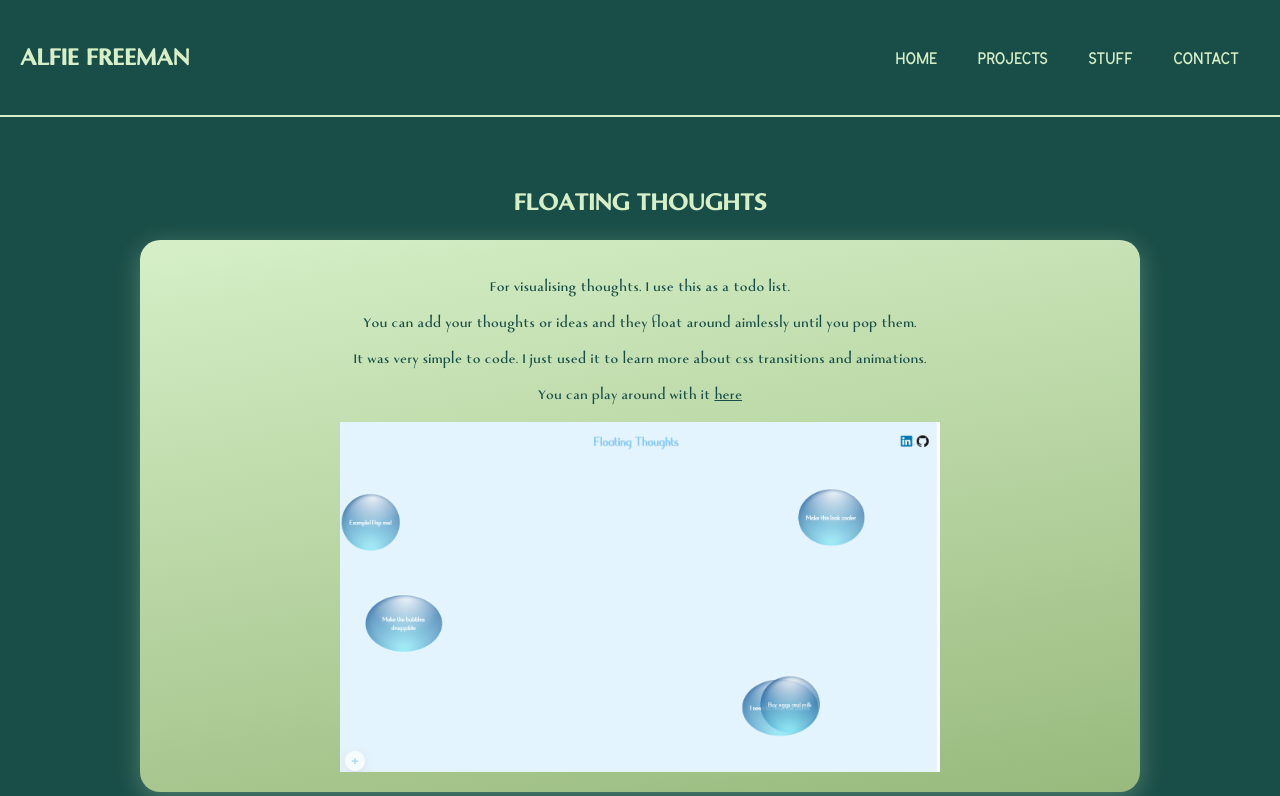
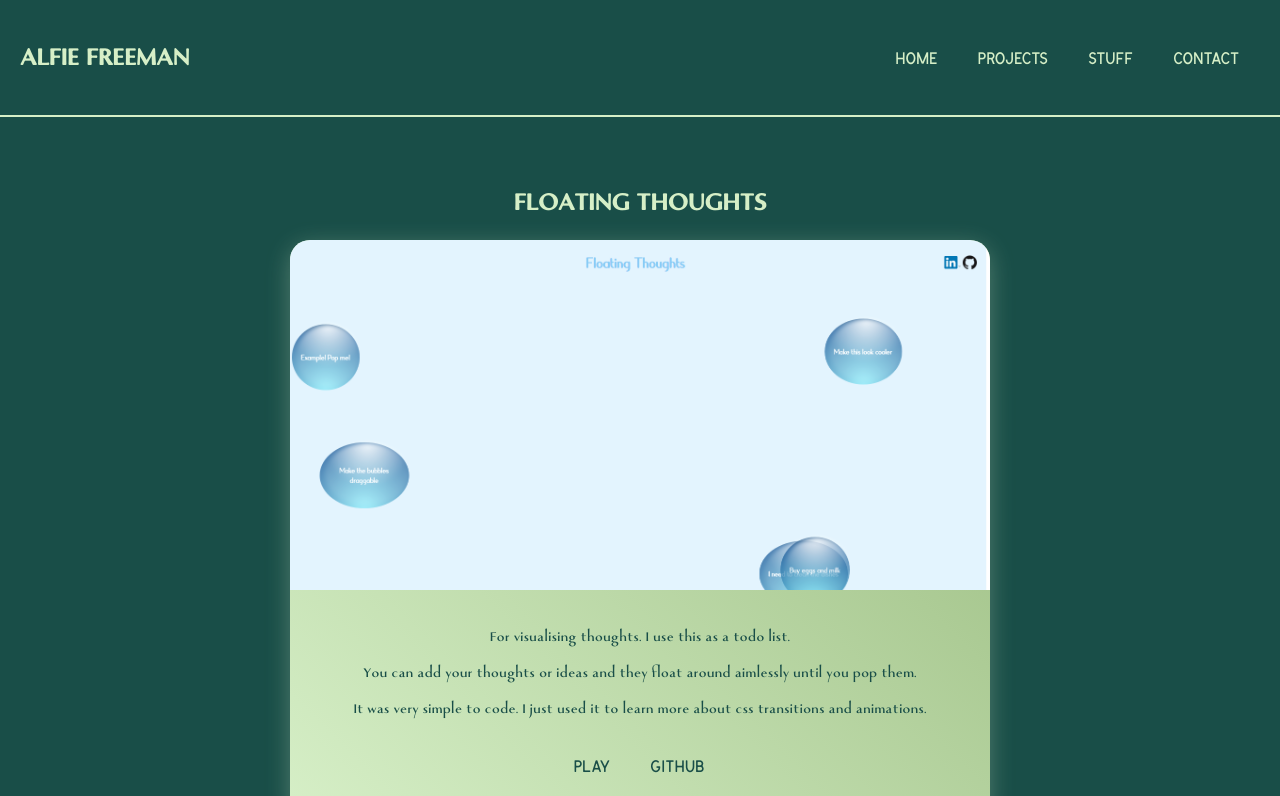
Before and after one commit to runticle/next-website, a Next.js app: page /projects/floating-thoughts in a window 1280 px wide. Shown: the top 796 px of the page. Built offline with nearby package versions, Linux system fonts and the light colour scheme.

Commit message:
Restyle projects card and display them all on one page. Keeping old pages in case I decide to expand the project info.

```diff
--- a/src/components/Nav.js
+++ b/src/components/Nav.js
@@ -118,7 +118,7 @@ const Mobile = styled.div`
       display: flex;
       align-items: center;
       position: relative;
-      text-transform: uppercase; */
+      text-transform: uppercase;
       background: none;
 
       color: var(--darkGreen);
--- a/src/components/Project/index.js
+++ b/src/components/Project/index.js
@@ -1,5 +1,6 @@
 import TextBlock from '@/components/shared/TextBlock';
 import Image from 'next/image';
+import Link from 'next/link';
 import styled from 'styled-components';
 
 const ProjectStyles = styled.main`
@@ -7,17 +8,32 @@ const ProjectStyles = styled.main`
 `
 
 const Section = styled.section`
-    max-width: 1000px;
+    max-width: 700px;
     margin: 0 auto;
     background: var(--lightGreen);
     border-radius: var(--spacing);
     box-shadow: var(--boxShadowSection);
-    padding: var(--spacing);
 
-    background: linear-gradient(170deg, var(--lightGreen) 0%, var(--middleGreen) 100%);
+    background: linear-gradient(45deg, var(--lightGreen) 0%, var(--middleGreen) 100%);
 
-    a{
-        text-decoration: underline;
+    .project-links {
+        padding-bottom: calc(var(--spacing) * 2);
+            a {
+                font-family: 'rounded';
+                padding: var(--spacing) var(--spacing);
+            text-transform: uppercase;
+            background: none;
+            border-radius: 80% 0; // leaf shape
+
+            cursor: pointer;
+
+            &:hover,
+            &:focus {
+                background: var(--lightGreen, lightGreen);
+                outline: none;
+                text-decoration:none;
+            }
+        }
     }
 
     * {
@@ -25,11 +41,13 @@ const Section = styled.section`
     }
 
     .imageBox {
-        width: 70%;
+        width: 100%;
         /* height: 350px; */
         overflow: hidden;
-        max-width: 600px;
+        /* max-width: 600px; */
         max-height: 350px;
+        border-top-left-radius: var(--spacing);
+        border-top-right-radius: var(--spacing);
 
         margin: 0 auto;
 
@@ -52,7 +70,7 @@ const Section = styled.section`
 
 `
 
-export default function Project({ title, introduction, websiteUrl, imageSrc }) {
+export default function Project({ title, introduction, websiteUrl, imageSrc, githubUrl }) {
 
     return (
         <ProjectStyles>
@@ -60,17 +78,23 @@ export default function Project({ title, introduction, websiteUrl, imageSrc }) {
                 {title}
             </h1>
             <Section>
-                <TextBlock text={introduction} />
-                {
-                    websiteUrl ? <p>
-                        You can play around with it <a href={websiteUrl} alt={websiteUrl} target="_blank" rel="noreferrer">here</a>
-                    </p> : null
-                }
                 <div className="imageBox">
                     <div className="image-overlay">
                         <Image src={imageSrc} alt={title + ' screenshot'} fill className="image" />
                     </div>
                 </div>
+                <TextBlock text={introduction} />
+                {
+                    websiteUrl || githubUrl ? <div className="project-links">
+                        {
+                            websiteUrl ? <Link href={websiteUrl} alt={websiteUrl} target="_blank" rel="noreferrer">Play</Link> : null
+                        }
+                        {
+                            githubUrl ? <Link href={websiteUrl} alt={githubUrl} target="_blank" rel="noreferrer">Github</Link> : null
+                        }
+                    </div>
+                        : null
+                }
             </Section>
         </ProjectStyles>
     )
--- a/src/components/shared/TextBlock.js
+++ b/src/components/shared/TextBlock.js
@@ -1,6 +1,7 @@
 import styled from "styled-components"
 
 const TextStyle = styled.div`
+    padding: var(--spacing);
     text-align: center;
 `
 
--- a/src/pages/projects/floating-thoughts.js
+++ b/src/pages/projects/floating-thoughts.js
@@ -12,6 +12,7 @@ export default function FloatingThoughts() {
     ]
 
     const websiteUrl = 'https://todo.alfiefreeman.co.uk';
+    const githubUrl = 'https://github.com/runticle/floating-thoughts';
 
     const imageSrc = '/FloatingThoughts.png';
 
@@ -23,7 +24,7 @@ export default function FloatingThoughts() {
                 <meta name="viewport" content="width=device-width, initial-scale=1" />
                 <link rel="icon" href="/favicon.ico" />
             </Head>
-            <Project title={title} introduction={introduction} websiteUrl={websiteUrl} imageSrc={imageSrc} />
+            <Project title={title} introduction={introduction} websiteUrl={websiteUrl} imageSrc={imageSrc} githubUrl={githubUrl} />
         </>
     )
 
--- a/src/pages/projects/garden-gremlins.js
+++ b/src/pages/projects/garden-gremlins.js
@@ -12,6 +12,7 @@ export default function GardenGremlins() {
     ]
 
     const websiteUrl = 'https://thebirds.alfiefreeman.co.uk';
+    const githubUrl = 'https://github.com/runticle/garden-gremlins';
 
     const imageSrc = '/images/thebirds/thebirds.jpg';
 
@@ -23,7 +24,7 @@ export default function GardenGremlins() {
                 <meta name="viewport" content="width=device-width, initial-scale=1" />
                 <link rel="icon" href="/favicon.ico" />
             </Head>
-            <Project title={title} introduction={introduction} websiteUrl={websiteUrl} imageSrc={imageSrc} />
+            <Project title={title} introduction={introduction} websiteUrl={websiteUrl} imageSrc={imageSrc} githubUrl={githubUrl} />
         </>
     )
 
```
Also changed, not shown: src/pages/projects/index.js (+36 -22 lines).
